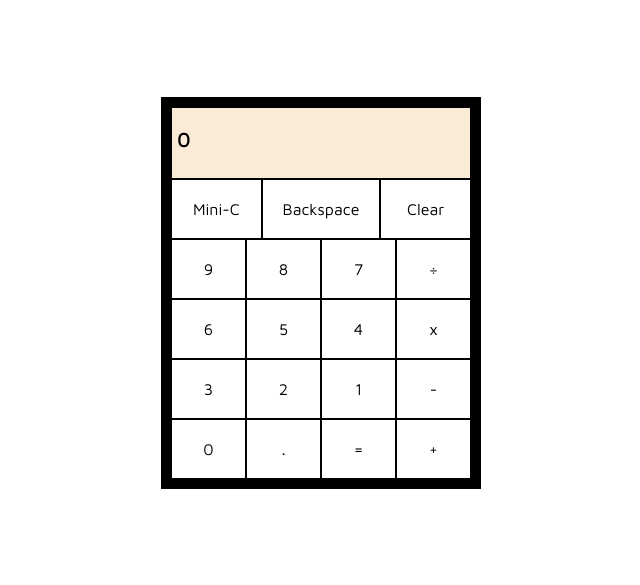
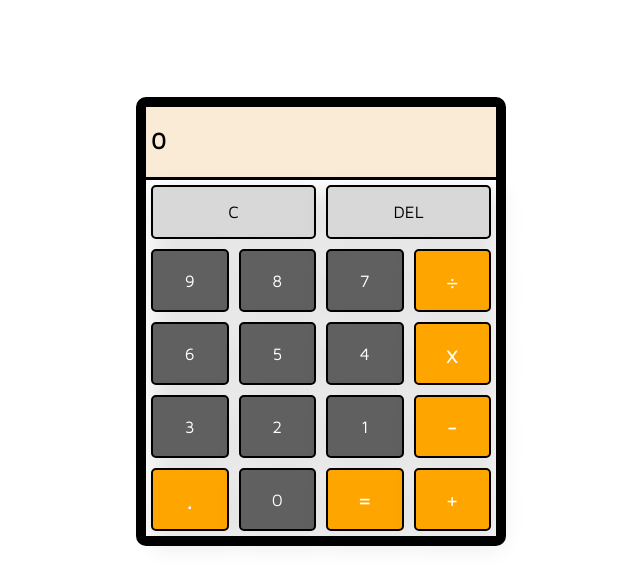
Before and after one commit to kdrake1992/Calculator, a plain HTML site: page index.html in a window 1280 px wide. Shown: the part 41-626 px from the top of the page, without its empty margins (319-959 px from the left). Drawn offline with Linux system fonts and the light colour scheme.

Commit message:
Almost all functions, keyboard support later

```diff
--- a/index.html
+++ b/index.html
@@ -18,33 +18,31 @@
         </div>
 
         <div class="topButtons">
-            <div id="calcName">Mini-C</div>
-            <div id="backspace">Backspace</div>
-            <div id="clear">Clear</div>
+            <button id="clear">C</button>
+            <button id="del">DEL</button>
+
         </div>
 
         <div class="buttons">
-            <div id="number9">9</div>
-            <div id="number8">8</div>
-            <div id="number7">7</div>
-            <div id="divide">&#247</div>
+            <button id="number">9</button>
+            <button id="number">8</button>
+            <button id="number">7</button>
+            <button id="operator">&#247</button>
 
-            <div id="number6">6</div>
-            <div id="number5">5</div>
-            <div id="number4">4</div>
-            <div id="multi">x</div>
+            <button id="number">6</button>
+            <button id="number">5</button>
+            <button  id="number">4</button>
+            <button  id="operator">x</button>
 
+            <button  id="number">3</button>
+            <button  id="number">2</button>
+            <button  id="number">1</button>
+            <button  id="operator">-</button>
 
-            <div id="number3">3</div>
-            <div id="number2">2</div>
-            <div id="number1">1</div>
-            <div id="minus">-</div>
-
-
-            <div id="number0">0</div>
-            <div id="decimal">.</div>
-            <div id="andEquals">=</div>
-            <div id="add">+</div>
+            <button  id="operator">.</button>
+            <button  id="number">0</button>
+            <button  id="operator">=</button>
+            <button id="operator">+</button>
         </div>
 
     </div>
--- a/script.js
+++ b/script.js
@@ -3,13 +3,14 @@
 const buttons = document.querySelectorAll('.buttons');
 const screen = document.querySelector('.screen');
 const clear = document.getElementById('clear');
-const backspace = document.getElementById('backspace');
+const backspace = document.getElementById('del');
 
 let numHolder = new Array(3);
 let answer = 0;
 let hasCalc = 0 ;
 let hasDecimal = false;
 let justAns = false;
+let cannotBack = false;
 
 // Clears screen and resets attributes.
 const clearScreen = function(screen) {
@@ -18,6 +19,7 @@ const clearScreen = function(screen) {
     answer = '';
     numHolder = [];
     hasDecimal = false;
+    cannotBack = false;
 }
 
 // Clears attributes not screen.
@@ -28,12 +30,6 @@ const clearAttributes = function() {
     hasDecimal = false;
 }
 
-// Rounds number if too big
-// const rounder = function(answer) {
-//     return Number(Math.round(answer + "e" + 23) + "e-" + 23);
-// }
-
-// Basic arithmetic functions, takes in 2 numbers.
 const add = function(num1, num2) {
     return num1 + num2;
 }
@@ -54,7 +50,6 @@ const divide = function(num1, num2) {
 // and then sends a string to arithmetic functions which it returns
 const operate = function(equation) {
     let num = equation.join('');
-    console.log(num);
 
     if(num.includes('+')) {
         let nums = num.split('+').map(Number);
@@ -74,6 +69,7 @@ const operate = function(equation) {
     else if (num.includes('÷')){
         let nums = num.split('÷').map(Number);
         if(nums[0] === 0 || nums[1] === 0) {
+            cannotBack = true;
             return 'ERROR! CANNOT DIVIDE 0!'
         }
         else {
@@ -89,7 +85,7 @@ clearScreen(screen);
 // Button listeners
 buttons.forEach((button) => {
 
-    button.addEventListener('click', event => {
+    button.addEventListener('mousedown', event => {
 
         // Checks to see if user presses =
         if(event.target.innerHTML === '=') {
@@ -98,6 +94,7 @@ buttons.forEach((button) => {
 
                 if(numHolder[2] === '') {
                     screen.innerHTML = 'ERROR';
+                    cannotBack = true;
                     clearAttributes();
                 }
                 else {
@@ -112,6 +109,7 @@ buttons.forEach((button) => {
             }
             else {
                 screen.innerHTML = 'ERROR';
+                cannotBack = true;
                 clearAttributes();
             }
 
@@ -138,7 +136,11 @@ buttons.forEach((button) => {
                         event.target.innerHTML === 'x' ||
                         event.target.innerHTML === '÷') {
 
-                        if(hasCalc == 0) {
+                        if(screen.innerHTML.length === 0) {
+                            // Do nothing
+                        }
+
+                        else if(hasCalc == 0) {
                             numHolder[0] = answer;
                             numHolder[1] = event.target.innerHTML;
                             answer = '';
@@ -188,6 +190,7 @@ buttons.forEach((button) => {
             }
             else {
                 screen.innerHTML = "ERROR! NUMBER TOO LARGE!";
+                cannotBack = true;
                 clearAttributes();
             }
         }
@@ -195,12 +198,14 @@ buttons.forEach((button) => {
 });
 
 // clears screen once the clear button is pressed
-clear.addEventListener('click', event => {
+clear.addEventListener('mousedown', event => {
     clearScreen(screen);
 })
 
 // goes back a space
-backspace.addEventListener('click', event => {
+backspace.addEventListener('mousedown', event => {
+
+    if(cannotBack === false) {
         let fixedScreen = screen.innerHTML.slice(0, screen.innerHTML.length -1);
 
         if(fixedScreen === '') {
@@ -210,6 +215,6 @@ backspace.addEventListener('click', event => {
         else {
             screen.innerHTML = fixedScreen;
             answer = screen.innerHTML;
-
+        }
     }
 })
--- a/style.css
+++ b/style.css
@@ -14,32 +14,54 @@ body {
 }
 
 .calculator {
+    width: 350px;
+
     display: flex;
-    width: 300px;
     flex-direction: column;
     align-items: stretch;
+
     border: solid black 10px;
+    border-radius: 10px;
     margin-top: 100px;
+
 }
 
 .screen {
     height: 30px;
-    font-size: 20px;
+    font-size: 23px;
     font-weight: bold;
     padding: 20px 5px;
     background-color: antiquewhite;
-    border: 1px solid black;
+    border: 0px 1px solid black;
+    border-bottom: 3px solid black;
 }
 
 .topButtons {
     display: flex;
 }
 
-.topButtons div {
+button {
+    font-size: 17px;
+    background-color: rgb(216,216,216);
+
+    padding: 15px;
+    margin: 5px;
+
+    border: solid black 2px;
+    border-radius: 5px;
+
+    cursor: pointer;
+    transition: 0.2s all;
+    box-shadow: 5px 10px 25px 5px rgba(0, 0, 0, 0.10);
+}
+
+button:active {
+    transform: scale(0.95);
+}
+
+.topButtons button {
     align-items: center;
     text-align: center;
-    padding: 20px;
-    border: solid black 1px;
     flex: 1 1 0;
 }
 
@@ -49,8 +71,17 @@ body {
     text-align: center;
 }
 
-.buttons div {
-    border: solid black 1px;
+.buttons button {
     align-items: center;
-    padding: 20px;
 }
+
+#number {
+    color: white;
+    background-color: rgb(96,96,96);
+}
+
+#operator {
+    font-size: 25px;
+    color: white;
+    background-color: orange;
+}
```
Lines whose indentation alone changed are shown as unchanged.
